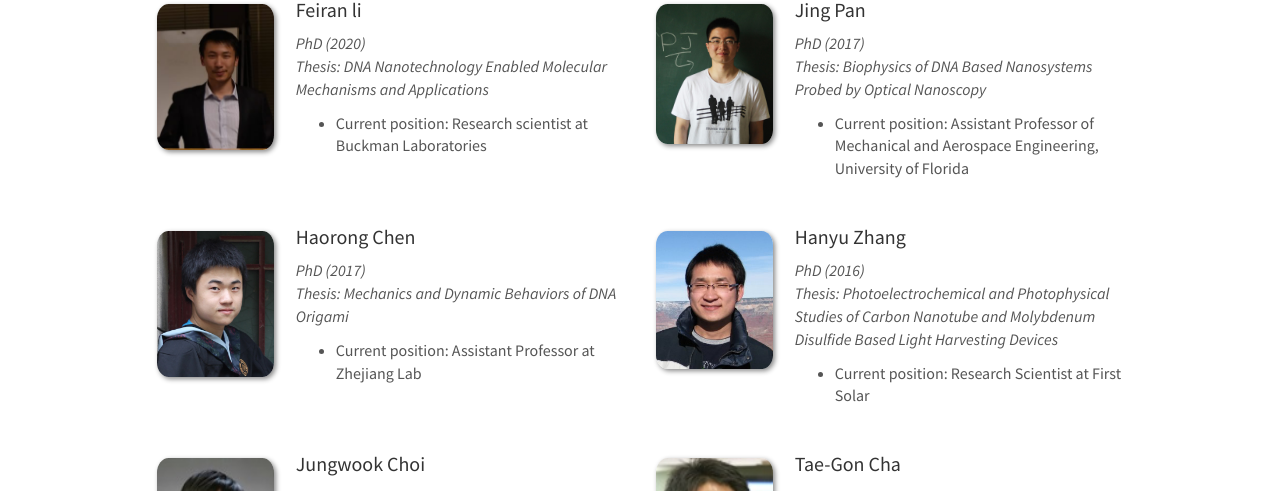
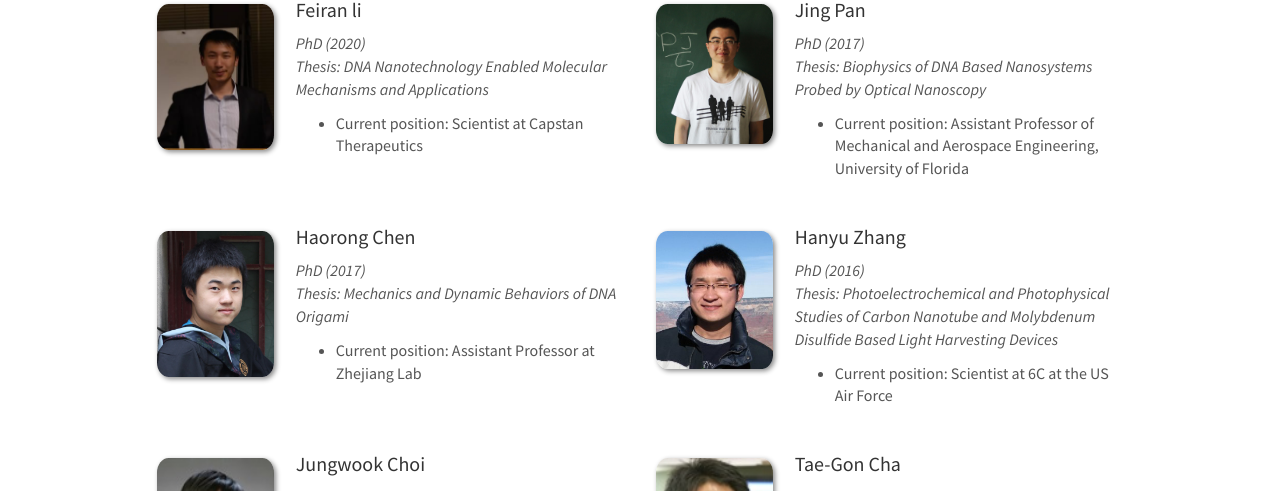
Before and after one commit to choidnalab/choidnalab.github.io, a Jekyll site: the page built from _pages/team.md, in a window 1280 px wide and 900 px high, scrolled down 1560 px. Shown: the part 147-638 px from the top of the window. Built offline with Jekyll 4.4.1, drawn with Linux system fonts in a browser that asks for light colours; nearby versions of some CDN libraries.

Commit message:
Update alumni_members.yml

```diff
--- a/_data/alumni_members.yml
+++ b/_data/alumni_members.yml
@@ -29,7 +29,7 @@
   email:
   duration:
   number_educ: 1
-  education1: "Current position: Research scientist at Buckman Laboratories"
+  education1: "Current position: Scientist at Capstan Therapeutics"
   education2:
   education3:
   education4:
@@ -64,7 +64,7 @@
   info2: "Thesis: Photoelectrochemical and Photophysical Studies of Carbon Nanotube and Molybdenum Disulfide Based Light Harvesting Devices"
   email:
   number_educ: 1
-  education1: "Current position: Research Scientist at First Solar "
+  education1: "Current position: Scientist at 6C at the US Air Force "
   education2:
   education3:
   education4:
```
